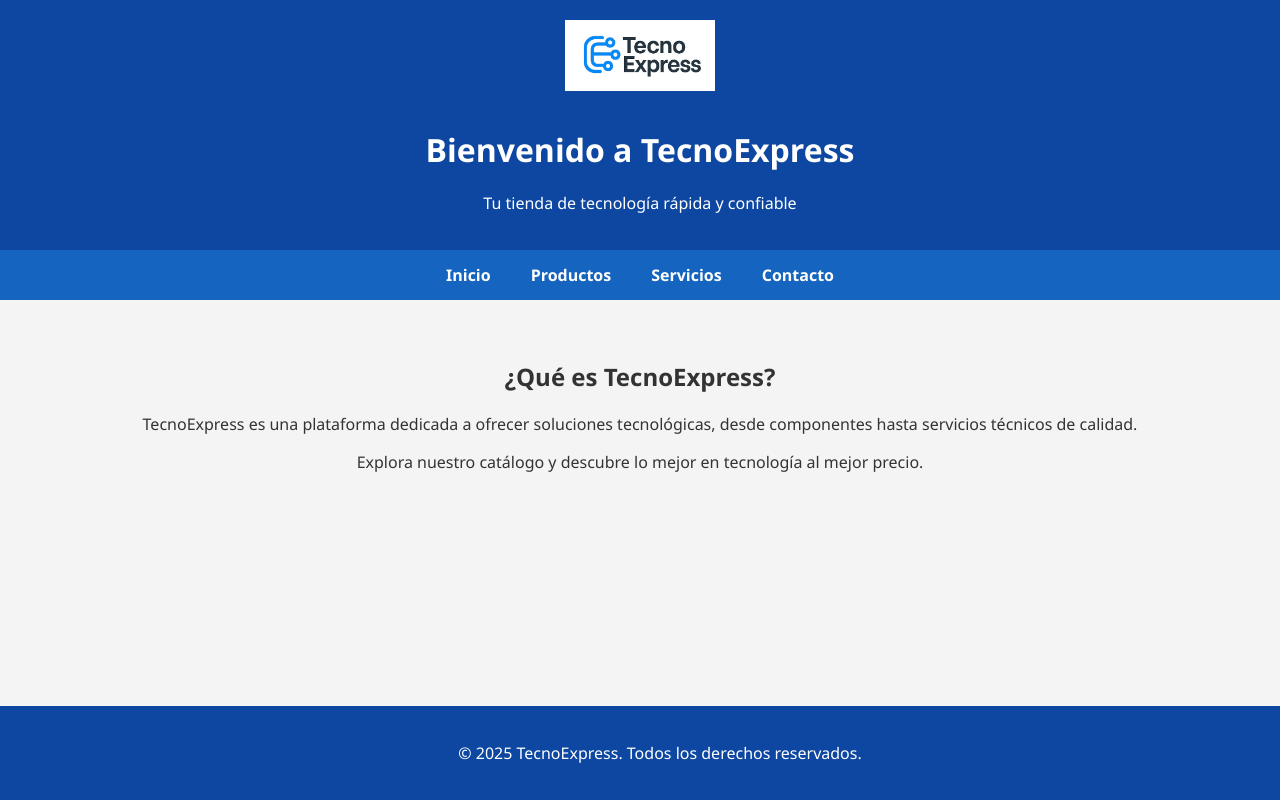
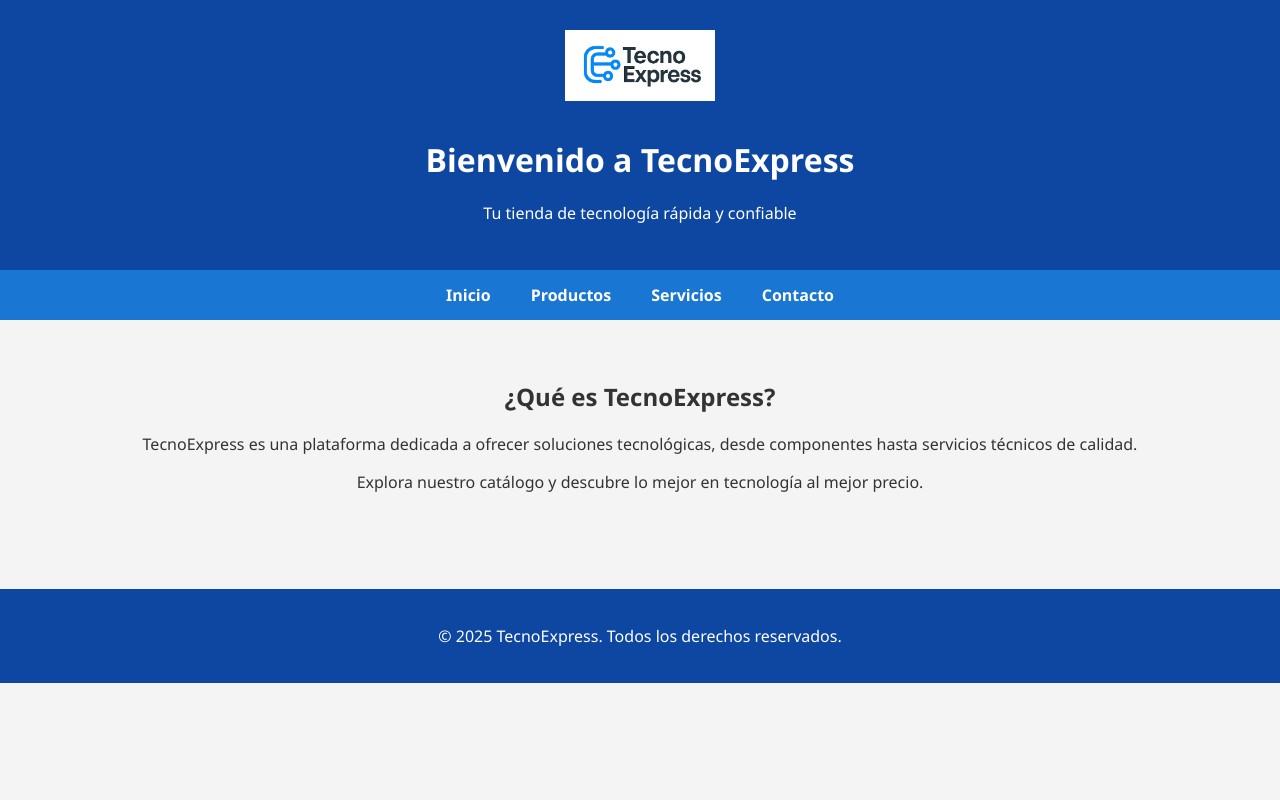
Before and after one commit to mikeehow92/mikeehow92.github.io, a plain HTML site: page index.html in a window 1280 px wide. Drawn offline with Linux system fonts and the light colour scheme.

Commit message:
index.html

```diff
--- a/index.html
+++ b/index.html
@@ -15,14 +15,14 @@
     header {
       background-color: #0d47a1;
       color: white;
-      padding: 20px;
+      padding: 30px 20px;
       text-align: center;
     }
 
     nav {
       display: flex;
       justify-content: center;
-      background-color: #1565c0;
+      background-color: #1976d2;
     }
 
     nav a {
@@ -30,6 +30,7 @@
       padding: 14px 20px;
       text-decoration: none;
       font-weight: bold;
+      transition: background-color 0.3s ease;
     }
 
     nav a:hover {
@@ -46,12 +47,16 @@
       color: white;
       text-align: center;
       padding: 20px;
-      position: fixed;
-      bottom: 0;
-      width: 100%;
+      margin-top: 40px;
+    }
+
+    img {
+      max-width: 150px;
+      margin-bottom: 10px;
     }
   </style>
 </head>
+
 <body>
 
 <header>
```
